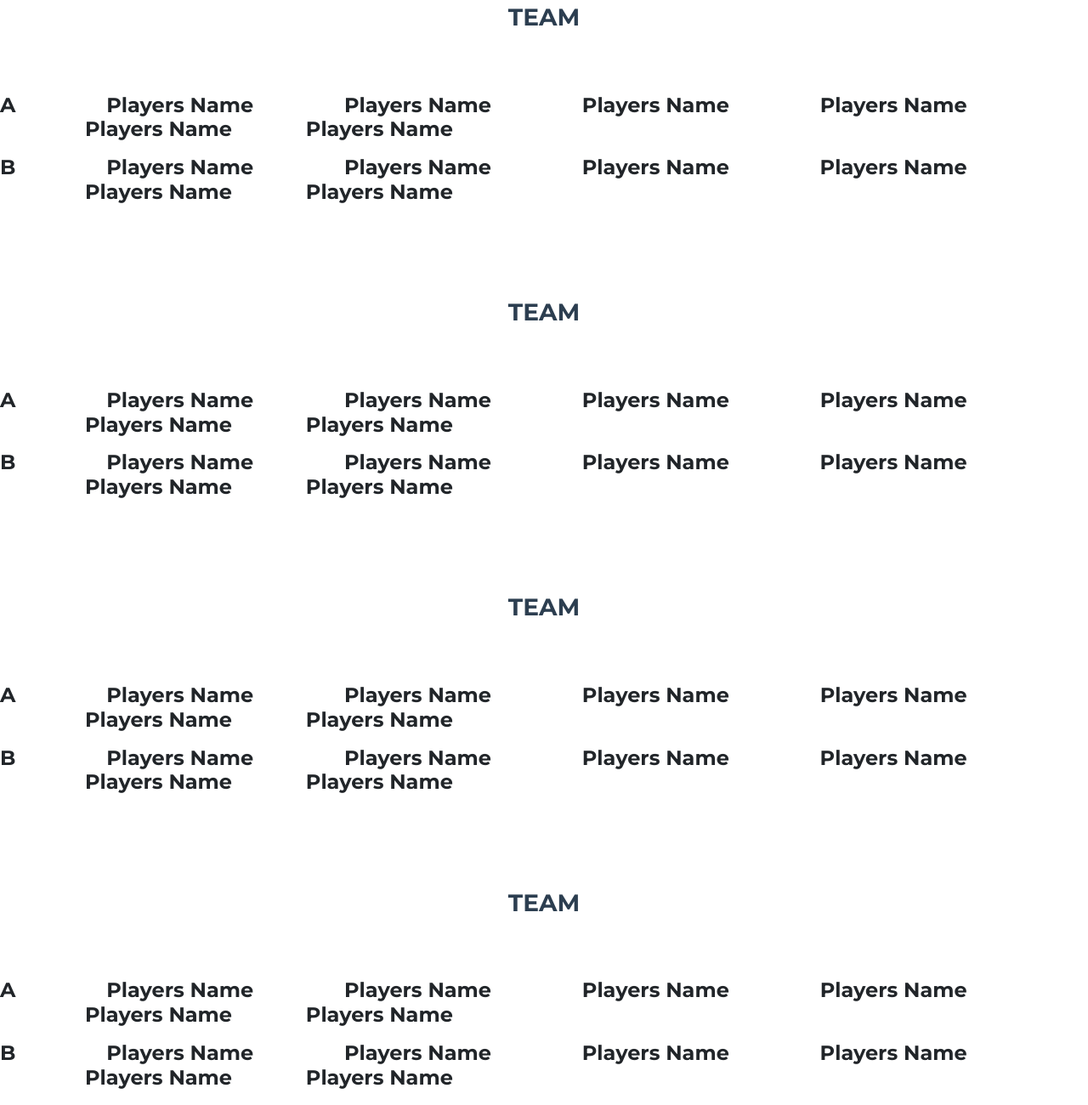
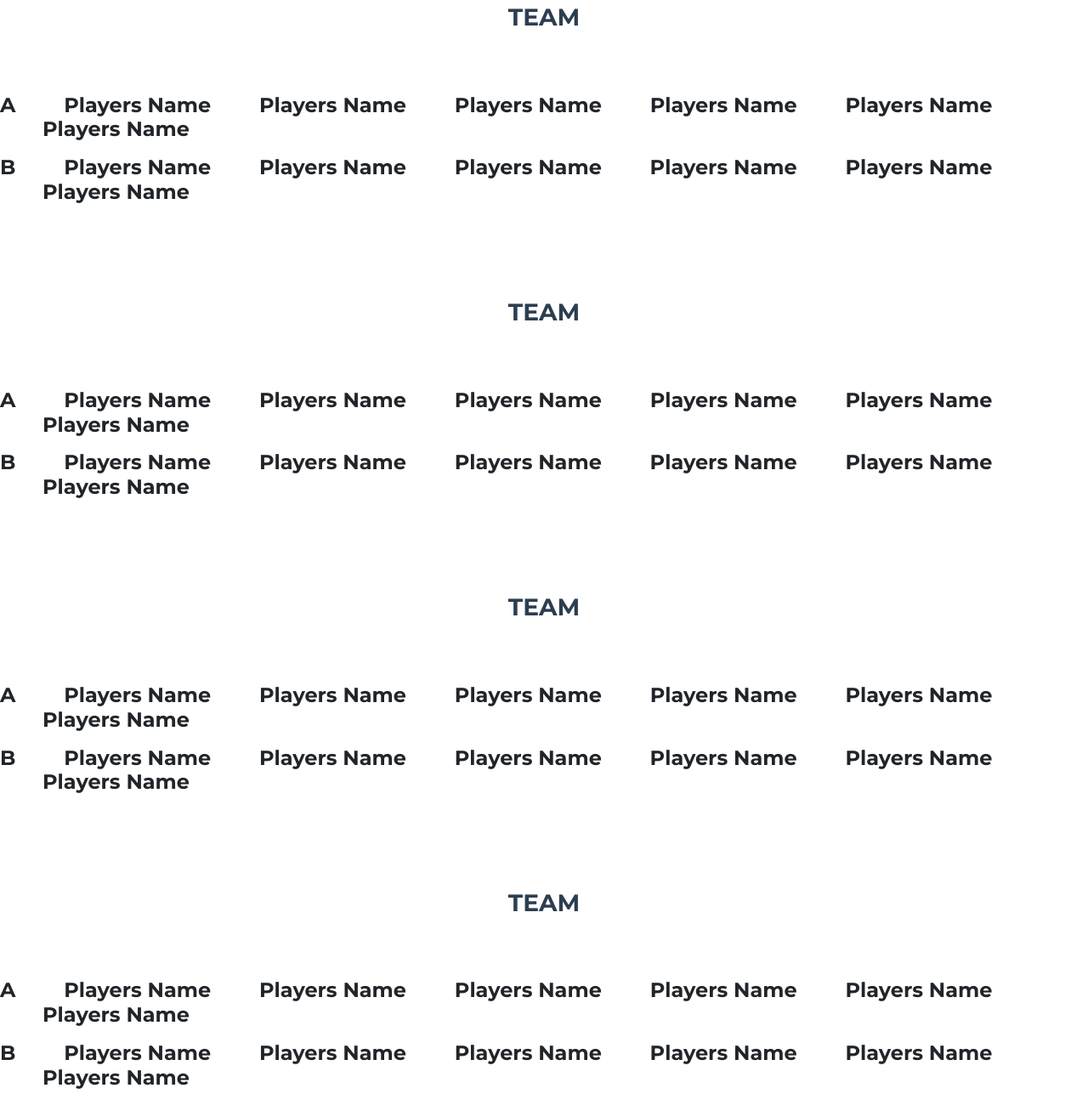
Before and after one commit to DominicJosephMitchell/SMHL, a website: page players.html in a window 1280 px wide. Shown: the part 340-1640 px from the top of the page at 85% size. Drawn offline with Linux system fonts and the light colour scheme.

```diff
--- a/players.html
+++ b/players.html
@@ -82,20 +82,20 @@
         <br>
         <h4>
           <p>A
-            <span style="margin-left:100px;">Players Name</span>
-            <span style="margin-left:100px;">Players Name</span>
-            <span style="margin-left:100px;">Players Name</span>
-            <span style="margin-left:100px;">Players Name</span>
-            <span style="margin-left:100px;">Players Name</span>
-            <span style="margin-left:80px;">Players Name</span>
+            <span style="margin-left:50px;">Players Name</span>
+            <span style="margin-left:50px;">Players Name</span>
+            <span style="margin-left:50px;">Players Name</span>
+            <span style="margin-left:50px;">Players Name</span>
+            <span style="margin-left:50px;">Players Name</span>
+            <span style="margin-left:50px;">Players Name</span>
               </p>
           <p>B
-            <span style="margin-left:100px;">Players Name</span>
-            <span style="margin-left:100px;">Players Name</span>
-            <span style="margin-left:100px;">Players Name</span>
-            <span style="margin-left:100px;">Players Name</span>
-            <span style="margin-left:100px;">Players Name</span>
-            <span style="margin-left:80px;">Players Name</span>
+            <span style="margin-left:50px;">Players Name</span>
+            <span style="margin-left:50px;">Players Name</span>
+            <span style="margin-left:50px;">Players Name</span>
+            <span style="margin-left:50px;">Players Name</span>
+            <span style="margin-left:50px;">Players Name</span>
+            <span style="margin-left:50px;">Players Name</span>
             </p>
           <br>
           <br>
@@ -106,20 +106,20 @@
           <br>
             <h4>
             <p>A
-              <span style="margin-left:100px;">Players Name</span>
-              <span style="margin-left:100px;">Players Name</span>
-              <span style="margin-left:100px;">Players Name</span>
-              <span style="margin-left:100px;">Players Name</span>
-              <span style="margin-left:100px;">Players Name</span>
-              <span style="margin-left:80px;">Players Name</span>
+              <span style="margin-left:50px;">Players Name</span>
+              <span style="margin-left:50px;">Players Name</span>
+              <span style="margin-left:50px;">Players Name</span>
+              <span style="margin-left:50px;">Players Name</span>
+              <span style="margin-left:50px;">Players Name</span>
+              <span style="margin-left:50px;">Players Name</span>
                   </p>
             <p>B
-              <span style="margin-left:100px;">Players Name</span>
-              <span style="margin-left:100px;">Players Name</span>
-              <span style="margin-left:100px;">Players Name</span>
-              <span style="margin-left:100px;">Players Name</span>
-              <span style="margin-left:100px;">Players Name</span>
-              <span style="margin-left:80px;">Players Name</span>
+              <span style="margin-left:50px;">Players Name</span>
+              <span style="margin-left:50px;">Players Name</span>
+              <span style="margin-left:50px;">Players Name</span>
+              <span style="margin-left:50px;">Players Name</span>
+              <span style="margin-left:50px;">Players Name</span>
+              <span style="margin-left:50px;">Players Name</span>
                   </p>
             <br>
           <br>
@@ -130,20 +130,20 @@
           <br>
             <h4>
             <p>A
-              <span style="margin-left:100px;">Players Name</span>
-              <span style="margin-left:100px;">Players Name</span>
-              <span style="margin-left:100px;">Players Name</span>
-              <span style="margin-left:100px;">Players Name</span>
-              <span style="margin-left:100px;">Players Name</span>
-              <span style="margin-left:80px;">Players Name</span>
+              <span style="margin-left:50px;">Players Name</span>
+              <span style="margin-left:50px;">Players Name</span>
+              <span style="margin-left:50px;">Players Name</span>
+              <span style="margin-left:50px;">Players Name</span>
+              <span style="margin-left:50px;">Players Name</span>
+              <span style="margin-left:50px;">Players Name</span>
                   </p>
             <p>B
-              <span style="margin-left:100px;">Players Name</span>
-              <span style="margin-left:100px;">Players Name</span>
-              <span style="margin-left:100px;">Players Name</span>
-              <span style="margin-left:100px;">Players Name</span>
-              <span style="margin-left:100px;">Players Name</span>
-              <span style="margin-left:80px;">Players Name</span>
+              <span style="margin-left:50px;">Players Name</span>
+              <span style="margin-left:50px;">Players Name</span>
+              <span style="margin-left:50px;">Players Name</span>
+              <span style="margin-left:50px;">Players Name</span>
+              <span style="margin-left:50px;">Players Name</span>
+              <span style="margin-left:50px;">Players Name</span>
                   </p>
             <br>
           <br>
@@ -154,20 +154,20 @@
           <br>
             <h4>
             <p>A
-              <span style="margin-left:100px;">Players Name</span>
-              <span style="margin-left:100px;">Players Name</span>
-              <span style="margin-left:100px;">Players Name</span>
-              <span style="margin-left:100px;">Players Name</span>
-              <span style="margin-left:100px;">Players Name</span>
-              <span style="margin-left:80px;">Players Name</span>
+              <span style="margin-left:50px;">Players Name</span>
+              <span style="margin-left:50px;">Players Name</span>
+              <span style="margin-left:50px;">Players Name</span>
+              <span style="margin-left:50px;">Players Name</span>
+              <span style="margin-left:50px;">Players Name</span>
+              <span style="margin-left:50px;">Players Name</span>
                   </p>
             <p>B
-              <span style="margin-left:100px;">Players Name</span>
-              <span style="margin-left:100px;">Players Name</span>
-              <span style="margin-left:100px;">Players Name</span>
-              <span style="margin-left:100px;">Players Name</span>
-              <span style="margin-left:100px;">Players Name</span>
-              <span style="margin-left:80px;">Players Name</span>
+              <span style="margin-left:50px;">Players Name</span>
+              <span style="margin-left:50px;">Players Name</span>
+              <span style="margin-left:50px;">Players Name</span>
+              <span style="margin-left:50px;">Players Name</span>
+              <span style="margin-left:50px;">Players Name</span>
+              <span style="margin-left:50px;">Players Name</span>
                   </p>
             <br>
           <br>
```
Lines whose indentation alone changed are shown as unchanged.
